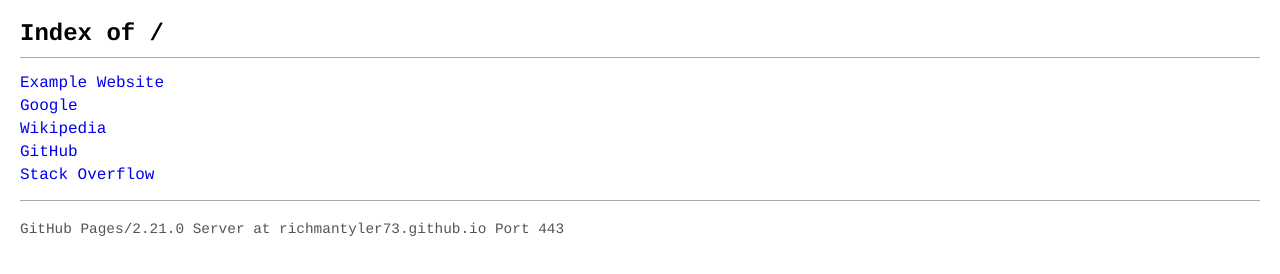
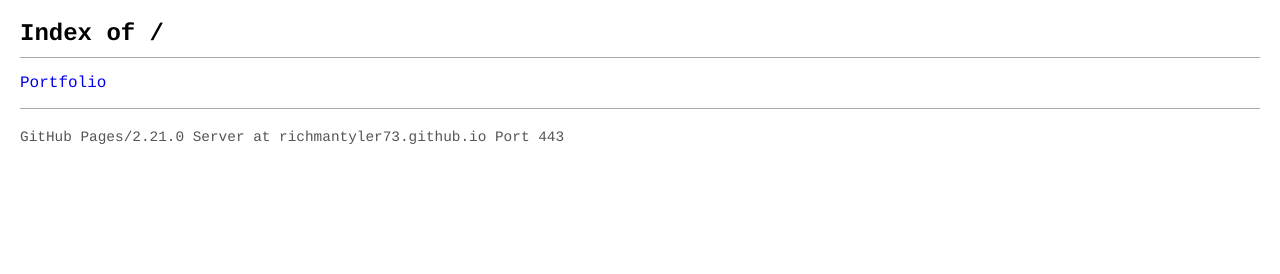
Before and after one commit to richmantyler73/richmantyler73.github.io, a plain HTML site: page index.html in a window 1280 px wide. Drawn offline with Linux system fonts and the light colour scheme.

Commit message:
Update index.html

```diff
--- a/index.html
+++ b/index.html
@@ -48,11 +48,7 @@
     <h1>Index of /</h1>
     <hr>
     <ul>
-        <li><a href="https://www.example.com" target="_blank">Example Website</a></li>
-        <li><a href="https://www.google.com" target="_blank">Google</a></li>
-        <li><a href="https://www.wikipedia.org" target="_blank">Wikipedia</a></li>
-        <li><a href="https://www.github.com" target="_blank">GitHub</a></li>
-        <li><a href="https://www.stackoverflow.com" target="_blank">Stack Overflow</a></li>
+        <li><a href="https://richmantyler73.github.io/portfolio/" target="_blank">Portfolio</a></li>
     </ul>
     <hr>
     <div class="footer">
```
